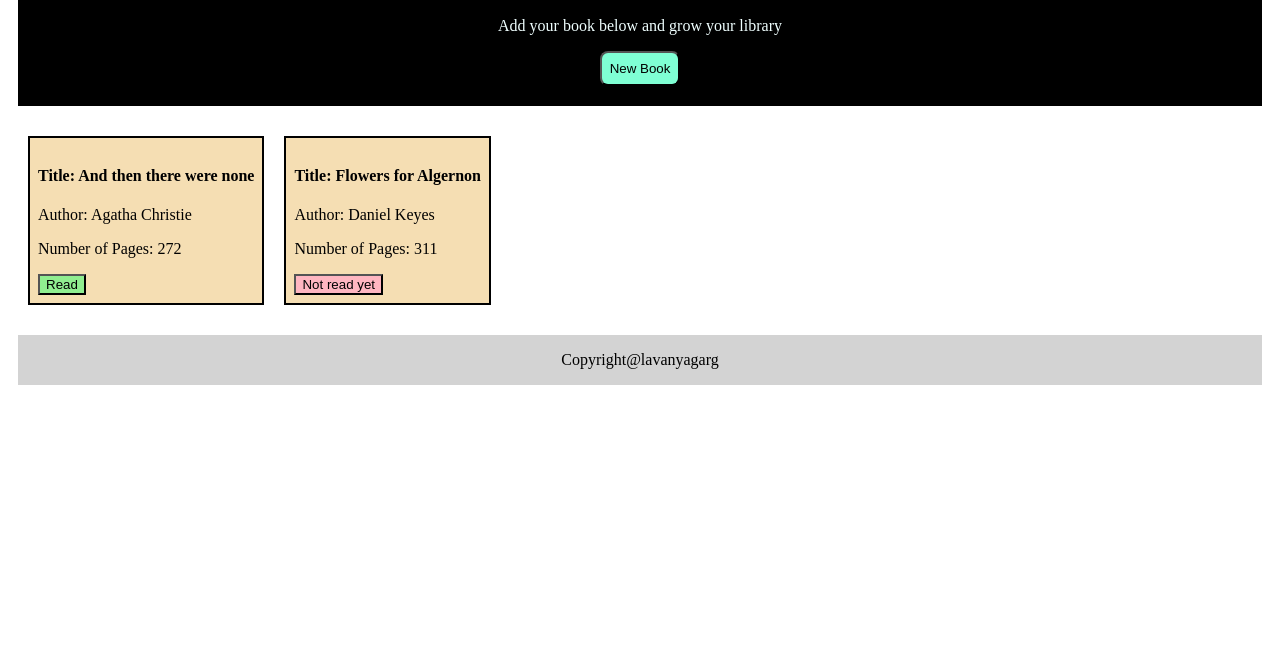
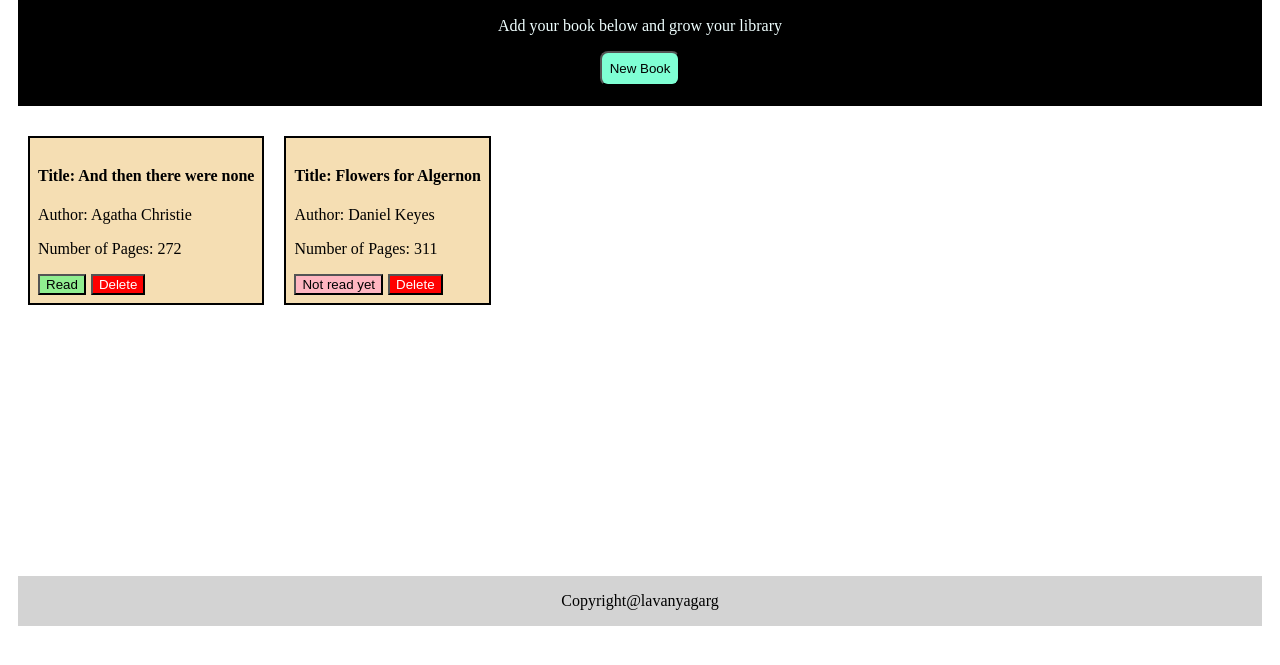
Before and after one commit to lavanyagarg112/simple-library, a plain HTML site: page index.html in a window 1280 px wide. Shown: the part 117-782 px from the top of the page. Drawn offline with Linux system fonts and the light colour scheme.

Commit message:
delete option added

```diff
--- a/index.html
+++ b/index.html
@@ -35,8 +35,9 @@
         <a href="#"><button class="newbook">New Book</button></a>
     </div>
 
-    <div class="books">
-
+    <div class="barea">
+        <div class="books">
+        </div>
     </div>
 
     <div class = "footer">
--- a/script.js
+++ b/script.js
@@ -68,6 +68,18 @@ function showall(){
                     btn.style = "background-color: lightgreen;";
                 }
             });
+
+            const del = document.createElement("button");
+            del.textContent = "Delete"
+            del.style = "background-color: red; color: white; margin-left: 5px;"
+            card.appendChild(del);
+
+            del.addEventListener("click", () => {
+                const ind = i;
+                myLibrary.splice(ind, 1);
+                removeAllChildElements(bookarea);
+                showall();
+            })
 
             card.style = "background-color: wheat; border: 2px solid black; padding: 8px; margin: 10px;"
             bookarea.appendChild(card)
--- a/styles.css
+++ b/styles.css
@@ -33,6 +33,10 @@ body{
     margin: 10px;
 }
 
+.barea {
+    min-height: 450px;
+}
+
 .footer {
     background-color: lightgray;
     justify-self: flex-end;
```
